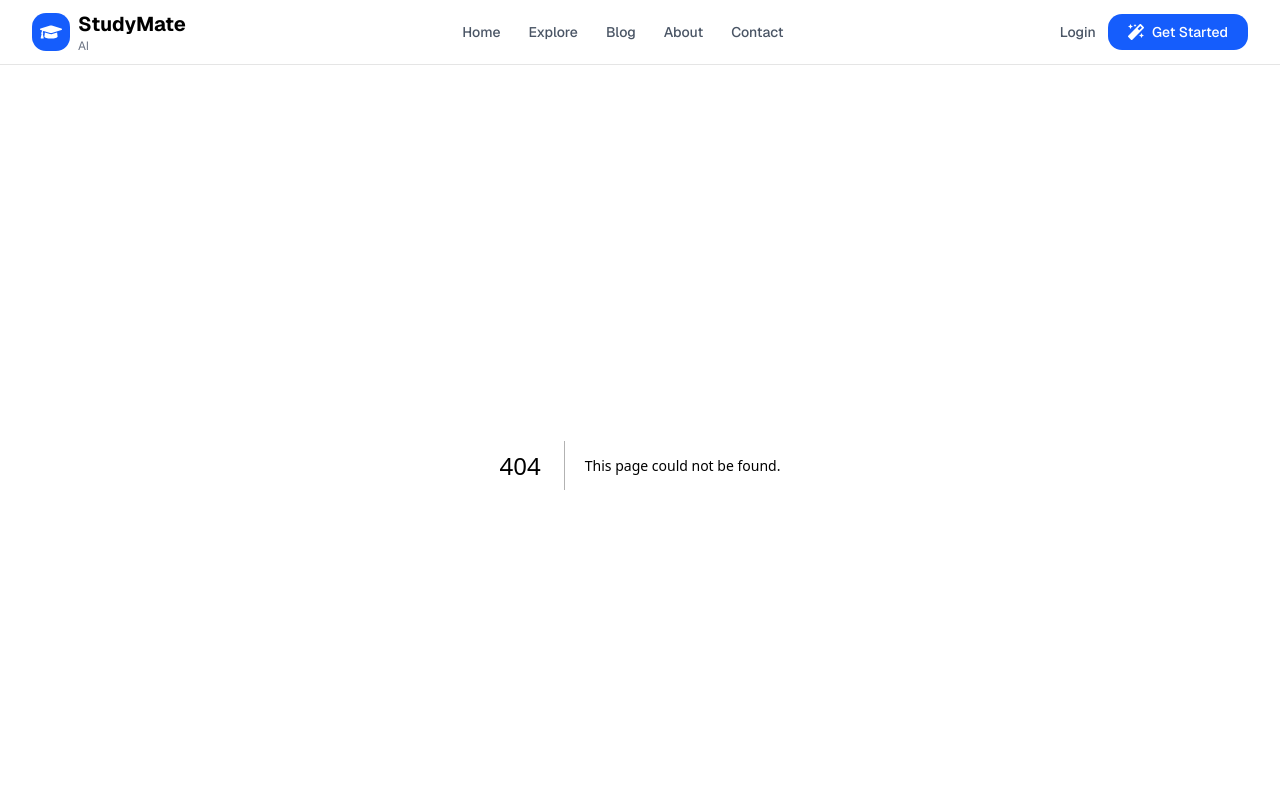
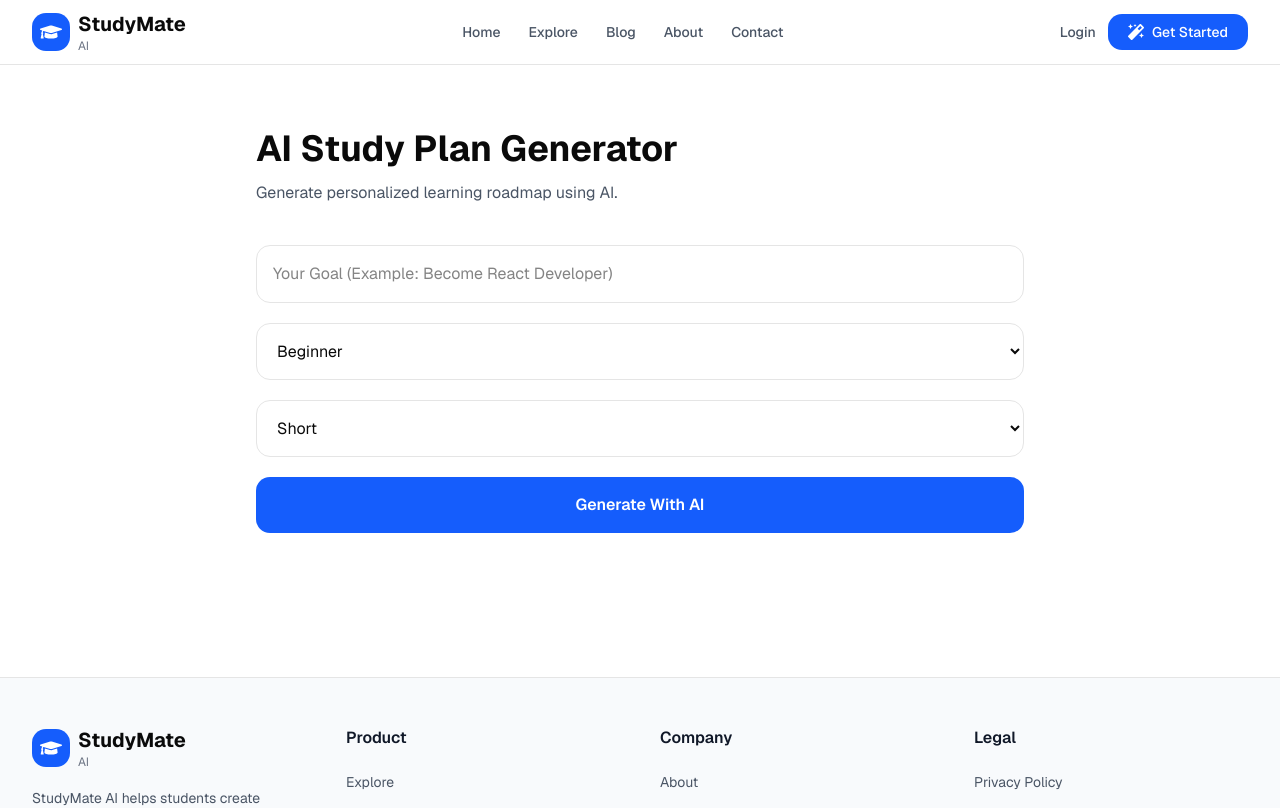
Before and after one commit to developersaima/studymate-ai-client, a Next.js app: page /ai-generator in a window 1280 px wide. Before the commit this address had no page. Shown: the top 808 px of the page. Built offline with nearby package versions, Linux system fonts and the light colour scheme.

Commit message:
feat: add AI chat and generator components for enhanced user interaction

```diff
--- /dev/null
+++ b/app/ai-chat/page.tsx
@@ -0,0 +1,49 @@
+import Container from "@/components/shared/Container";
+import ChatBox from "@/components/ai/ChatBox";
+
+
+export default function AIChatPage(){
+
+
+return (
+
+<Container>
+
+<div className="py-16">
+
+
+<h1 className="
+text-4xl
+font-bold
+">
+
+AI Study Assistant
+
+</h1>
+
+
+<p className="
+mt-3
+text-gray-600
+">
+
+Ask anything about your learning journey.
+
+</p>
+
+
+<div className="mt-10">
+
+<ChatBox/>
+
+</div>
+
+
+</div>
+
+
+</Container>
+
+)
+
+}
--- /dev/null
+++ b/app/ai-generator/page.tsx
@@ -0,0 +1,49 @@
+import Container from "@/components/shared/Container";
+import GeneratorForm from "@/components/ai/GeneratorForm";
+
+
+export default function AIGeneratorPage(){
+
+return (
+
+<Container>
+
+<div className="py-16">
+
+
+<div className="max-w-3xl mx-auto">
+
+
+<h1 className="
+text-4xl
+font-bold
+">
+AI Study Plan Generator
+</h1>
+
+
+<p className="
+mt-3
+text-gray-600
+">
+Generate personalized learning roadmap using AI.
+</p>
+
+
+<div className="mt-10">
+
+<GeneratorForm/>
+
+</div>
+
+
+</div>
+
+
+</div>
+
+</Container>
+
+)
+
+}
--- /dev/null
+++ b/components/ai/ChatBox.tsx
@@ -0,0 +1,116 @@
+"use client";
+
+
+import {useState} from "react";
+
+
+export default function ChatBox(){
+
+
+const [message,setMessage]=useState("");
+
+const [chat,setChat]=useState<string[]>([]);
+
+
+
+function send(){
+
+
+if(!message) return;
+
+
+setChat([
+...chat,
+`You: ${message}`,
+`AI: I suggest practicing daily and following your personalized roadmap.`
+]);
+
+
+setMessage("");
+
+}
+
+
+
+return (
+
+<div className="
+max-w-2xl
+space-y-5
+">
+
+
+<div className="
+min-h-60
+rounded-xl
+border
+p-5
+space-y-3
+">
+
+
+{
+chat.map((item,index)=>(
+
+<p key={index}>
+{item}
+</p>
+
+))
+}
+
+
+</div>
+
+
+
+<div className="
+flex
+gap-3
+">
+
+
+<input
+
+value={message}
+
+onChange={(e)=>setMessage(e.target.value)}
+
+placeholder="Ask AI..."
+
+className="
+flex-1
+rounded-xl
+border
+p-4
+"
+
+/>
+
+
+<button
+
+onClick={send}
+
+className="
+rounded-xl
+bg-blue-600
+px-6
+text-white
+"
+
+>
+
+Send
+
+</button>
+
+
+</div>
+
+
+</div>
+
+)
+
+}
--- /dev/null
+++ b/components/ai/GeneratorForm.tsx
@@ -0,0 +1,151 @@
+"use client";
+
+
+import {useState} from "react";
+
+
+export default function GeneratorForm(){
+
+
+const [result,setResult]=useState("");
+
+
+
+function generatePlan(){
+
+
+setResult(
+`
+Week 1:
+Learn JavaScript fundamentals
+
+Week 2:
+Master React Components
+
+Week 3:
+Build real projects
+
+Week 4:
+Advanced Next.js concepts
+`
+);
+
+
+}
+
+
+
+return (
+
+<div className="
+space-y-5
+">
+
+
+<input
+placeholder="Your Goal (Example: Become React Developer)"
+className="
+w-full
+rounded-xl
+border
+p-4
+"
+/>
+
+
+
+<select
+className="
+w-full
+rounded-xl
+border
+p-4
+">
+
+<option>
+Beginner
+</option>
+
+<option>
+Intermediate
+</option>
+
+<option>
+Advanced
+</option>
+
+
+</select>
+
+
+
+<select
+className="
+w-full
+rounded-xl
+border
+p-4
+">
+
+<option>
+Short
+</option>
+
+<option>
+Medium
+</option>
+
+<option>
+Long
+</option>
+
+</select>
+
+
+
+<button
+
+onClick={generatePlan}
+
+className="
+w-full
+rounded-xl
+bg-blue-600
+py-4
+text-white
+font-semibold
+"
+
+>
+
+Generate With AI
+
+</button>
+
+
+
+{
+result &&
+
+<div className="
+mt-6
+rounded-xl
+border
+bg-slate-50
+p-5
+whitespace-pre-line
+">
+
+{result}
+
+</div>
+
+}
+
+
+
+</div>
+
+)
+
+}
```
